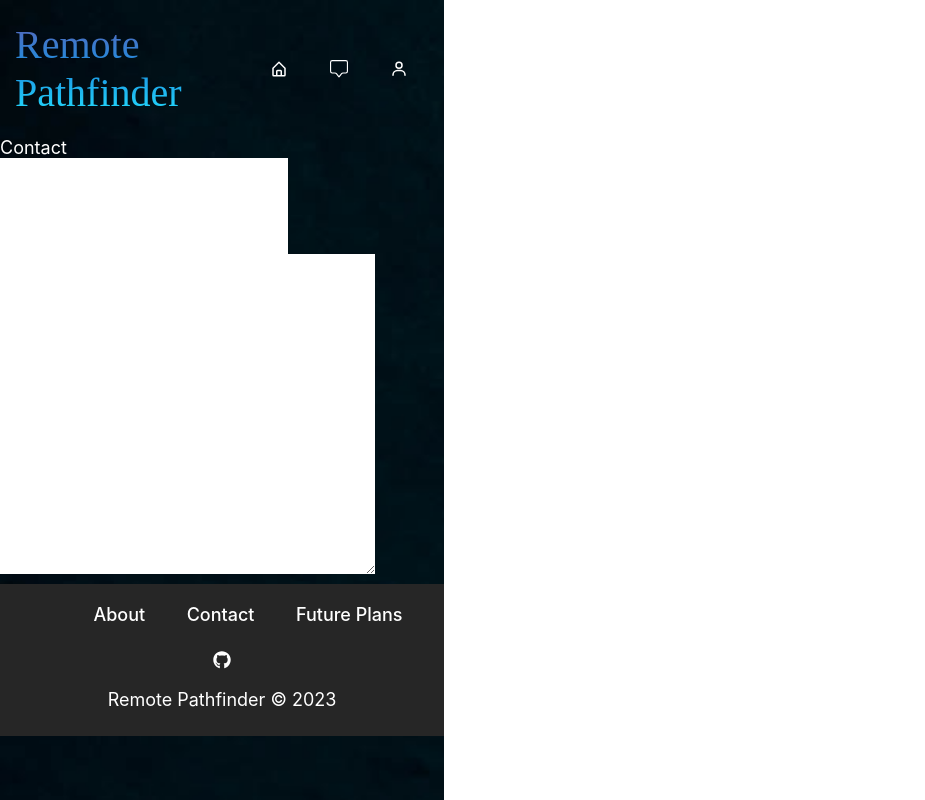
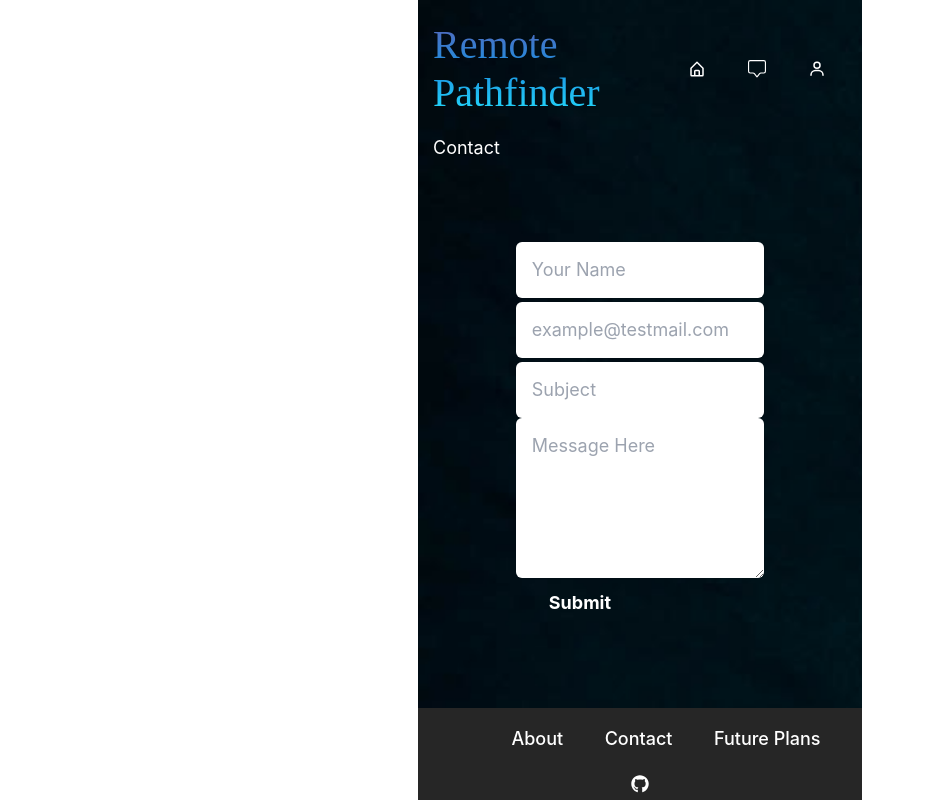
Before and after one commit to KingKonaTheFirst/Remote-Pathfinder, a React (Vite) app in the folder client/: page /contact in a window 1280 px wide. Shown: the top 800 px of the page, without its empty margins (0-925 px from the left). Built offline with nearby package versions, Linux system fonts and the light colour scheme.

Commit message:
got contact page working and added minimal css to it

```diff
--- a/client/src/components/Input.jsx
+++ b/client/src/components/Input.jsx
@@ -1,12 +1,9 @@
-const Input = ({name, type, label, placeholder, event}) => {
+const Input = ({name, type, placeholder, event}) => {
     return (
         <>
-            <div>
-                <label htmlFor="name">
-                    {label}
-                </label>
-                <div>
+            <div className="mt-1">
                 <input
+                    className="py-3 px-4 block w-full shadow-sm text-secondary focus:outline-none border-gray-300 rounded-md "
                     name={name}
                     type={type}
                     id={name}
@@ -15,7 +12,6 @@ const Input = ({name, type, label, placeholder, event}) => {
                     required
                 />
             </div>
-            </div>
         </>
     );
 };
--- a/client/src/index.css
+++ b/client/src/index.css
@@ -25,7 +25,7 @@ a:hover {
 
 body {
   margin: 0;
-  display: flex;
+  /* display: flex; */
   place-items: center;
   min-width: 320px;
   min-height: 100vh;
--- a/client/src/pages/Contact.jsx
+++ b/client/src/pages/Contact.jsx
@@ -30,17 +30,45 @@ const Contact = () => {
     };
 
     return (
-        <div>
+        <div className='container'>
             <h1>Contact</h1>
-            <form action="" onSubmit={handleSubmit}>
+            <form className="text-white py-20 w-[95%] md:w-[70%] lg:w-[60%] m-auto" onSubmit={handleSubmit}>
 
-                <Input event={handleChange}/>
+                <Input
+                name={'name'}
+                type={'text'}
+                placeholder='Your Name'
+                event={handleChange}
+                />
 
-                <Input event={handleChange}/>
+                <Input
+                name={'email'}
+                type={'email'}
+                placeholder='example@testmail.com'
+                event={handleChange}
+                />
 
-                <Input event={handleChange}/>
+                <Input
+                name={'subject'}
+                type={'text'}
+                placeholder='Subject'
+                event={handleChange}
+                />
 
-                <textarea name="" id="" cols="30" rows="10" onChange={handleChange}></textarea>
+                <textarea
+                name='message'
+                type='text'
+                placeholder='Message Here'
+                id='message'
+                className='py-3 px-4 block w-full shadow-sm text-secondary focus:outline-none border-gray-300 rounded-md h-[10rem]'
+                onChange={handleChange} />
+
+                <button
+                    type='submit'
+                    className='py-2 px-8 border border-secondary rounded-3xl bg-secondary text-white font-bold hover:text-secondary hover:bg-transparent transform hover:scale-110 duration-500'
+                >
+                    Submit
+                </button>
             </form>
         </div>
     );
```
Lines whose indentation alone changed are shown as unchanged.
